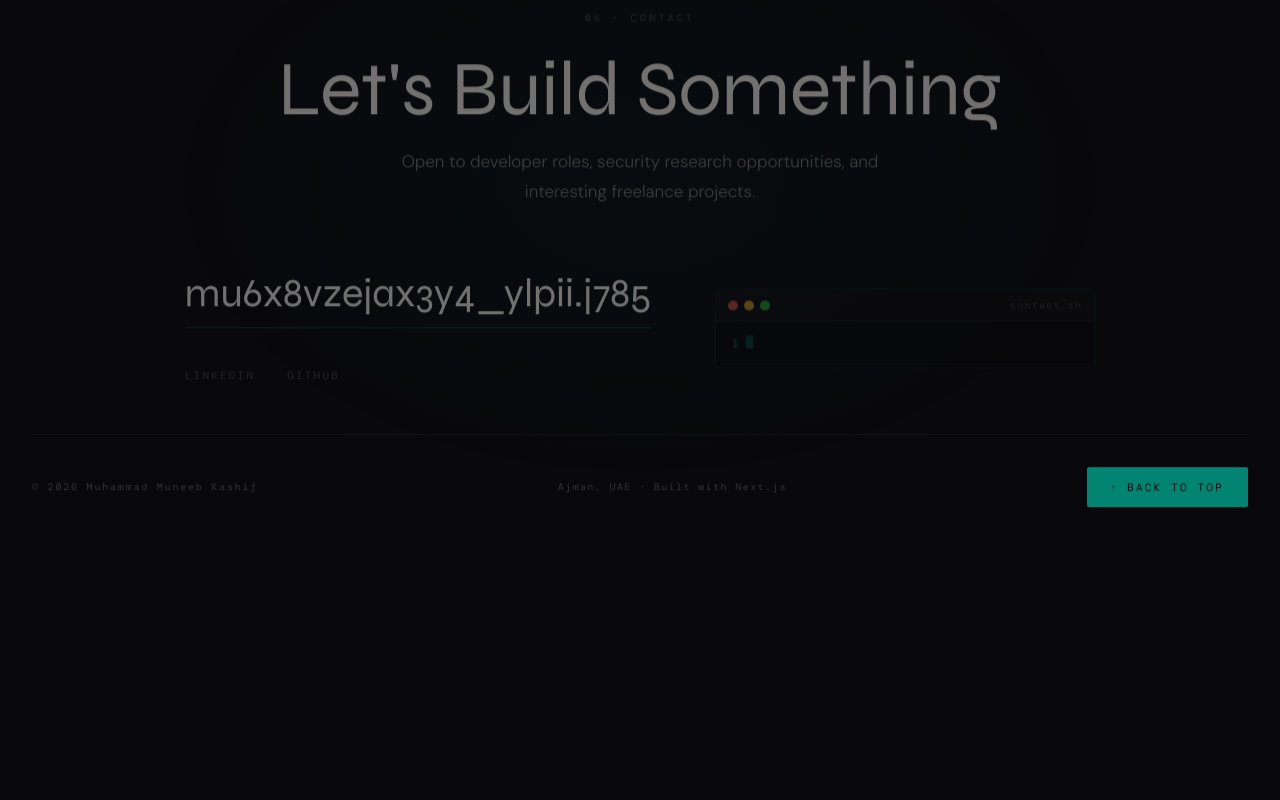
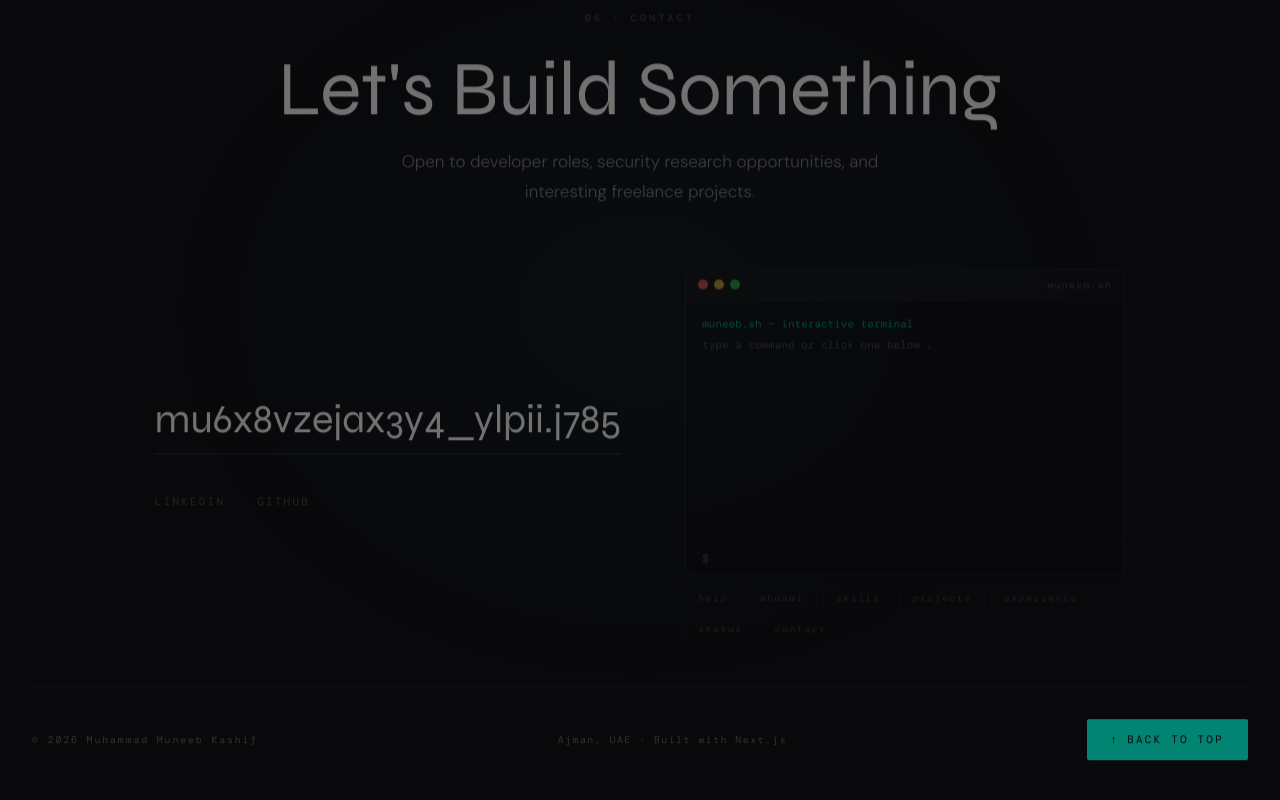
Before and after one commit to muneebfr-fr/muneeb-portfolio, a Next.js app: page / in a window 1280 px wide. Shown: the part 7547-8347 px from the top of the page. Before the commit the page ends 8214 px from the top, so only its background shows below. Built offline with nearby package versions, Linux system fonts and the light colour scheme.

Commit message:
Build interactive terminal with command chips legend

```diff
--- a/src/components/Contact.tsx
+++ b/src/components/Contact.tsx
@@ -8,66 +8,158 @@ function smoothScrollTo(href: string) {
   if (el) el.scrollIntoView({ behavior: "smooth" });
 }
 
-const TERMINAL_LINES = [
-  { prompt: "$", text: " connect --target muneeb", color: "var(--accent)" },
-  { prompt: ">", text: " checking availability...", color: "rgba(240,238,232,0.45)" },
-  { prompt: ">", text: " status: open to work ✓", color: "#00C2A8" },
-  { prompt: ">", text: " roles: dev · design · freelance", color: "rgba(240,238,232,0.65)" },
-  { prompt: ">", text: " response time: < 24 hours", color: "rgba(240,238,232,0.65)" },
-  { prompt: ">", text: " location: Ajman, UAE · remote OK", color: "rgba(240,238,232,0.65)" },
-  { prompt: ">", text: " ready. drop a message ↓", color: "#00C2A8" },
+type HistoryEntry = { input: string; output: string[] };
+
+const COMMANDS: Record<string, string[]> = {
+  help: [
+    "available commands:",
+    "  whoami      → who is this guy",
+    "  skills      → full tech stack",
+    "  projects    → shipped work",
+    "  experience  → career timeline",
+    "  status      → availability",
+    "  contact     → get in touch",
+    "  clear       → clear terminal",
+  ],
+  whoami: [
+    "Muhammad Muneeb Kashif, 20.",
+    "Full-stack dev · UI/UX designer · security major.",
+    "Built production software, managed AED 13M+,",
+    "closed AED 9M in real estate. All before 21.",
+    "Currently: UOWD Dubai, BSc CS · Cybersecurity.",
+  ],
+  skills: [
+    "frontend:  next.js · react · typescript · tailwind",
+    "backend:   python · supabase · laravel · postgresql",
+    "design:    figma · ui/ux · design systems",
+    "security:  network security · ethical hacking",
+    "tools:     git · vercel · rest apis · crm systems",
+  ],
+  projects: [
+    "01 · MK Properties Inventory System",
+    "     next.js · supabase · postgresql · python",
+    "02 · Where Art Meets Glow (e-commerce)",
+    "     next.js · tailwind · framer motion",
+    "03 · Luxus Glass USA (e-commerce)",
+    "     next.js · design system · us market",
+    "04 · Lead Farming Pipeline",
+    "     python · web scraping · crm integration",
+    "05 · Transport Management System",
+    "     react · node.js · real-time · maps api",
+  ],
+  experience: [
+    "MK Properties Ajman  [Aug 2024 – Mar 2026]",
+    "  · Software Developer (full-stack, solo)",
+    "  · Accounts & Fund Manager (AED 4M+)",
+    "  · Sales Executive (AED 9M+ closed)",
+    "",
+    "MK Motors            [May 2024 – Aug 2024]",
+    "  · Sales Executive, B2C vehicle sales",
+    "",
+    "Freelance            [Jan 2026 – Mar 2026]",
+    "  · UI/UX Designer & Developer, 3 clients",
+  ],
+  status: [
+    "availability:   open to work ✓",
+    "roles:          developer · designer · freelance",
+    "location:       Ajman, UAE · remote OK",
+    "response time:  < 24 hours",
+    "email:          muneebkashif267@gmail.com",
+  ],
+  contact: [
+    "email:    muneebkashif267@gmail.com",
+    "linkedin: linkedin.com/in/muneeb-kashif-443050331",
+    "github:   github.com/muneebfr-fr",
+    "",
+    "or just scroll up and click the email ↑",
+  ],
+};
+
+const COMMAND_CHIPS = ["help", "whoami", "skills", "projects", "experience", "status", "contact"];
+
+const WELCOME = [
+  "muneeb.sh — interactive terminal",
+  "type a command or click one below ↓",
 ];
 
 function TerminalBlock() {
   const wrapperRef = useRef<HTMLDivElement>(null);
   const isInView = useInView(wrapperRef, { once: true, margin: "-60px" });
-  const [visibleLines, setVisibleLines] = useState<number>(0);
-  const [currentText, setCurrentText] = useState<string>("");
-  const [done, setDone] = useState(false);
-  const started = useRef(false);
+  const inputRef = useRef<HTMLInputElement>(null);
+  const bodyRef = useRef<HTMLDivElement>(null);
+  const [history, setHistory] = useState<HistoryEntry[]>([]);
+  const [input, setInput] = useState("");
+  const [cmdHistory, setCmdHistory] = useState<string[]>([]);
+  const [cmdIndex, setCmdIndex] = useState(-1);
 
+  // Scroll to bottom on new output
   useEffect(() => {
-    if (!isInView || started.current) return;
-    started.current = true;
-    let cancelled = false;
-    let lineIndex = 0;
-    let charIndex = 0;
+    if (bodyRef.current) bodyRef.current.scrollTop = bodyRef.current.scrollHeight;
+  }, [history]);
 
-    const typeNext = () => {
-      if (cancelled) return;
-      if (lineIndex >= TERMINAL_LINES.length) { setDone(true); return; }
-      const line = TERMINAL_LINES[lineIndex];
-      if (charIndex <= line.text.length) {
-        setCurrentText(line.text.slice(0, charIndex));
-        charIndex++;
-        setTimeout(typeNext, charIndex === 1 ? 200 : 28);
-      } else {
-        setVisibleLines(prev => prev + 1);
-        setCurrentText("");
-        lineIndex++;
-        charIndex = 0;
-        setTimeout(typeNext, 160);
+  function runCommand(raw: string) {
+    const cmd = raw.trim().toLowerCase();
+    if (!cmd) return;
+
+    setCmdHistory(prev => [cmd, ...prev]);
+    setCmdIndex(-1);
+
+    if (cmd === "clear") {
+      setHistory([]);
+      return;
     }
-    };
 
-    typeNext();
-    return () => { cancelled = true; };
-  }, [isInView]);
+    const output = COMMANDS[cmd] ?? [
+      `command not found: ${cmd}`,
+      "type 'help' to see available commands.",
+    ];
+
+    setHistory(prev => [...prev, { input: cmd, output }]);
+  }
+
+  function handleKey(e: React.KeyboardEvent<HTMLInputElement>) {
+    if (e.key === "Enter") {
+      runCommand(input);
+      setInput("");
+    } else if (e.key === "ArrowUp") {
+      e.preventDefault();
+      const next = Math.min(cmdIndex + 1, cmdHistory.length - 1);
+      setCmdIndex(next);
+      setInput(cmdHistory[next] ?? "");
+    } else if (e.key === "ArrowDown") {
+      e.preventDefault();
+      const next = Math.max(cmdIndex - 1, -1);
+      setCmdIndex(next);
+      setInput(next === -1 ? "" : cmdHistory[next]);
+    }
+  }
+
+  function handleChip(cmd: string) {
+    runCommand(cmd);
+    inputRef.current?.focus();
+  }
 
   return (
-    <div ref={wrapperRef} style={{ width: "100%", maxWidth: 380, minWidth: 280, flexShrink: 0 }}>
+    <div ref={wrapperRef} style={{ width: "100%", maxWidth: 440, minWidth: 280, flexShrink: 0 }}>
       <motion.div
         initial={{ opacity: 0, y: 20 }}
         animate={isInView ? { opacity: 1, y: 0 } : {}}
         transition={{ duration: 0.7, ease: [0.22, 1, 0.36, 1] as [number,number,number,number] }}
+        style={{ display: "flex", flexDirection: "column", gap: 10 }}
+      >
+        {/* Terminal window */}
+        <div
+          onClick={() => inputRef.current?.focus()}
           style={{
-          background: "rgba(9,9,12,0.75)",
-          border: "1px solid rgba(0,194,168,0.18)",
+            background: "rgba(9,9,12,0.85)",
+            border: "1px solid rgba(0,194,168,0.2)",
             borderRadius: 6,
             overflow: "hidden",
             backdropFilter: "blur(12px)",
+            cursor: "text",
           }}
         >
+          {/* Title bar */}
           <div style={{
             display: "flex", alignItems: "center", gap: 6,
             padding: "8px 12px",
@@ -81,38 +173,104 @@ function TerminalBlock() {
               fontFamily: "var(--font-dm-mono)", fontSize: 10,
               color: "rgba(240,238,232,0.3)", letterSpacing: "0.12em",
               marginLeft: "auto",
-          }}>contact.sh</span>
+            }}>muneeb.sh</span>
           </div>
-        <div style={{ padding: "14px 16px", display: "flex", flexDirection: "column", gap: 6 }}>
-          {TERMINAL_LINES.slice(0, visibleLines).map((line, i) => (
-            <div key={i} style={{ display: "flex", fontFamily: "var(--font-dm-mono)", fontSize: 11, lineHeight: 1.6 }}>
-              <span style={{ color: "rgba(0,194,168,0.6)", marginRight: 6, flexShrink: 0 }}>{line.prompt}</span>
-              <span style={{ color: line.color }}>{line.text}</span>
+
+          {/* Output body */}
+          <div
+            ref={bodyRef}
+            style={{
+              padding: "14px 16px",
+              height: 240,
+              overflowY: "auto",
+              display: "flex",
+              flexDirection: "column",
+              gap: 4,
+              scrollbarWidth: "none",
+            }}
+          >
+            {/* Welcome */}
+            {WELCOME.map((line, i) => (
+              <div key={i} style={{
+                fontFamily: "var(--font-dm-mono)", fontSize: 11, lineHeight: 1.6,
+                color: i === 0 ? "var(--accent)" : "rgba(240,238,232,0.35)",
+              }}>{line}</div>
+            ))}
+
+            {/* History */}
+            {history.map((entry, i) => (
+              <div key={i} style={{ marginTop: 6 }}>
+                <div style={{ display: "flex", fontFamily: "var(--font-dm-mono)", fontSize: 11, lineHeight: 1.6 }}>
+                  <span style={{ color: "rgba(0,194,168,0.6)", marginRight: 6, flexShrink: 0 }}>$</span>
+                  <span style={{ color: "var(--text-primary)" }}>{entry.input}</span>
+                </div>
+                {entry.output.map((line, j) => (
+                  <div key={j} style={{
+                    fontFamily: "var(--font-dm-mono)", fontSize: 11, lineHeight: 1.7,
+                    color: line === "" ? undefined : line.includes("✓") ? "#00C2A8" : "rgba(240,238,232,0.65)",
+                    paddingLeft: 14,
+                  }}>{line}</div>
+                ))}
               </div>
             ))}
-          {!done && visibleLines < TERMINAL_LINES.length && (
-            <div style={{ display: "flex", fontFamily: "var(--font-dm-mono)", fontSize: 11, lineHeight: 1.6 }}>
-              <span style={{ color: "rgba(0,194,168,0.6)", marginRight: 6, flexShrink: 0 }}>
-                {TERMINAL_LINES[visibleLines].prompt}
-              </span>
-              <span style={{ color: TERMINAL_LINES[visibleLines].color }}>{currentText}</span>
-              <motion.span
-                animate={{ opacity: [1, 0, 1] }}
-                transition={{ duration: 0.8, repeat: Infinity }}
-                style={{ display: "inline-block", width: 7, height: 13, background: "var(--accent)", marginLeft: 1, verticalAlign: "middle" }}
+          </div>
+
+          {/* Input row */}
+          <div style={{
+            display: "flex", alignItems: "center", gap: 6,
+            padding: "8px 16px",
+            borderTop: "1px solid rgba(240,238,232,0.06)",
+          }}>
+            <span style={{ color: "rgba(0,194,168,0.7)", fontFamily: "var(--font-dm-mono)", fontSize: 11, flexShrink: 0 }}>$</span>
+            <input
+              ref={inputRef}
+              value={input}
+              onChange={e => setInput(e.target.value)}
+              onKeyDown={handleKey}
+              spellCheck={false}
+              autoComplete="off"
+              style={{
+                flex: 1,
+                background: "transparent",
+                border: "none",
+                outline: "none",
+                fontFamily: "var(--font-dm-mono)",
+                fontSize: 11,
+                color: "var(--text-primary)",
+                caretColor: "var(--accent)",
+              }}
             />
           </div>
-          )}
-          {done && (
-            <div style={{ display: "flex", fontFamily: "var(--font-dm-mono)", fontSize: 11, lineHeight: 1.6 }}>
-              <span style={{ color: "rgba(0,194,168,0.6)", marginRight: 6 }}>$</span>
-              <motion.span
-                animate={{ opacity: [1, 0, 1] }}
-                transition={{ duration: 0.8, repeat: Infinity }}
-                style={{ display: "inline-block", width: 7, height: 13, background: "var(--accent)", verticalAlign: "middle" }}
-              />
         </div>
-          )}
+
+        {/* Command chips legend */}
+        <div style={{ display: "flex", flexWrap: "wrap", gap: 6 }}>
+          {COMMAND_CHIPS.map(cmd => (
+            <button
+              key={cmd}
+              onClick={() => handleChip(cmd)}
+              style={{
+                fontFamily: "var(--font-dm-mono)", fontSize: 10,
+                letterSpacing: "0.14em", textTransform: "lowercase",
+                color: "var(--text-muted)",
+                background: "transparent",
+                border: "1px solid var(--border)",
+                padding: "4px 12px", borderRadius: 3,
+                cursor: "pointer",
+                transition: "color 0.15s, border-color 0.15s",
+              }}
+              onMouseEnter={e => {
+                (e.currentTarget as HTMLElement).style.color = "var(--accent)";
+                (e.currentTarget as HTMLElement).style.borderColor = "rgba(0,194,168,0.4)";
+              }}
+              onMouseLeave={e => {
+                (e.currentTarget as HTMLElement).style.color = "var(--text-muted)";
+                (e.currentTarget as HTMLElement).style.borderColor = "var(--border)";
+              }}
+            >
+              {cmd}
+            </button>
+          ))}
         </div>
       </motion.div>
     </div>
```
Lines whose indentation alone changed are shown as unchanged.
